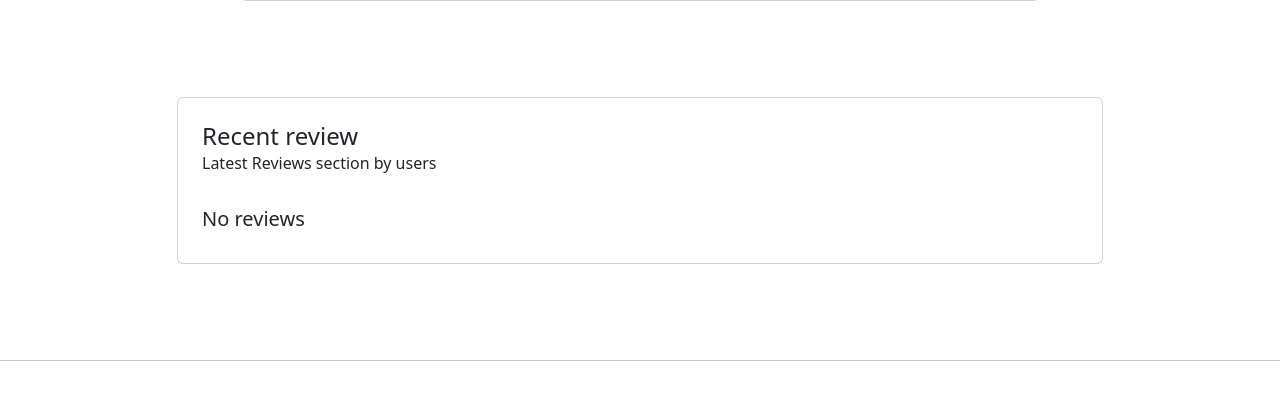
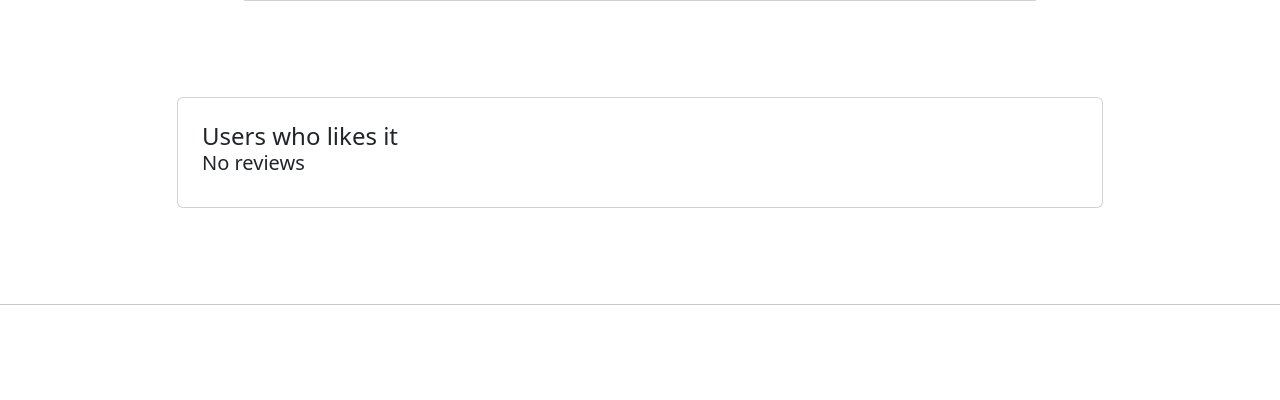
Before and after one commit to era03/exam_9_yermurat_temirzhanov, a Django app: template gallery_app/gallery/templates/picture_detail.html in a window 1280 px wide. Shown: the part 261-661 px from the top of the page. Run offline with Django 4.2, Linux system fonts and the light colour scheme; the template is opened without the code that fills it, so the values that code supplies are empty; some libraries are stand-ins or nearby versions.

Commit message:
Добавлена функция добавления в избранное

```diff
--- a/gallery_app/gallery/templates/picture_detail.html
+++ b/gallery_app/gallery/templates/picture_detail.html
@@ -15,31 +15,12 @@
             <div class="col-md-12 col-lg-10">
                 <div class="card text-dark">
                     <div class="card-body p-4">
-                        <h4 class="mb-0">Recent review</h4>
-                        <p class="fw-light mb-4 pb-2">Latest Reviews section by users</p>
-                        {% for review in product.product.all %}
+                        <h4 class="mb-0">Users who likes it</h4>
+                        {% for picture in picture.favorite.all %}
                         <div class="d-flex flex-start pt-3 pb-3">
                             <div>
-                                <h6 class="fw-bold mb-1">User: <a href="{% url 'user_detail' review.author.id %}">{{review.author.username}}</a> </h6>
-                                <h6 class="fw-bold mb-1">Email: {{review.author.email}} </h6>
+                                <h6 class="fw-bold mb-1">User: {{picture.username}}</h6>
                                 <div class="d-flex align-items-center mb-3">
-                                    <p class="mb-0">
-                                        <span class="badge bg-primary">Rating by user: {{review.rating}}</span>
-                                    </p>
-                                    <a href="{% url 'review_edit' review.pk %}" class="ms-5">
-                                        <svg xmlns="http://www.w3.org/2000/svg" width="16" height="16"
-                                            fill="currentColor" class="bi bi-pencil" viewBox="0 0 16 16">
-                                            <path
-                                                d="M12.146.146a.5.5 0 0 1 .708 0l3 3a.5.5 0 0 1 0 .708l-10 10a.5.5 0 0 1-.168.11l-5 2a.5.5 0 0 1-.65-.65l2-5a.5.5 0 0 1 .11-.168l10-10zM11.207 2.5 13.5 4.793 14.793 3.5 12.5 1.207 11.207 2.5zm1.586 3L10.5 3.207 4 9.707V10h.5a.5.5 0 0 1 .5.5v.5h.5a.5.5 0 0 1 .5.5v.5h.293l6.5-6.5zm-9.761 5.175-.106.106-1.528 3.821 3.821-1.528.106-.106A.5.5 0 0 1 5 12.5V12h-.5a.5.5 0 0 1-.5-.5V11h-.5a.5.5 0 0 1-.468-.325z" />
-                                        </svg>
-                                    </a>
-                                    <a href="{% url 'review_delete' review.pk %}" class="ms-5">
-                                        <svg xmlns="http://www.w3.org/2000/svg" width="16" height="16"
-                                            fill="currentColor" class="bi bi-trash3" viewBox="0 0 16 16">
-                                            <path
-                                                d="M6.5 1h3a.5.5 0 0 1 .5.5v1H6v-1a.5.5 0 0 1 .5-.5ZM11 2.5v-1A1.5 1.5 0 0 0 9.5 0h-3A1.5 1.5 0 0 0 5 1.5v1H2.506a.58.58 0 0 0-.01 0H1.5a.5.5 0 0 0 0 1h.538l.853 10.66A2 2 0 0 0 4.885 16h6.23a2 2 0 0 0 1.994-1.84l.853-10.66h.538a.5.5 0 0 0 0-1h-.995a.59.59 0 0 0-.01 0H11Zm1.958 1-.846 10.58a1 1 0 0 1-.997.92h-6.23a1 1 0 0 1-.997-.92L3.042 3.5h9.916Zm-7.487 1a.5.5 0 0 1 .528.47l.5 8.5a.5.5 0 0 1-.998.06L5 5.03a.5.5 0 0 1 .47-.53Zm5.058 0a.5.5 0 0 1 .47.53l-.5 8.5a.5.5 0 1 1-.998-.06l.5-8.5a.5.5 0 0 1 .528-.47ZM8 4.5a.5.5 0 0 1 .5.5v8.5a.5.5 0 0 1-1 0V5a.5.5 0 0 1 .5-.5Z" />
-                                        </svg>
-                                    </a>
                                 </div>
                                 <p class="mb-0">
                                     {{review.text}}
```
